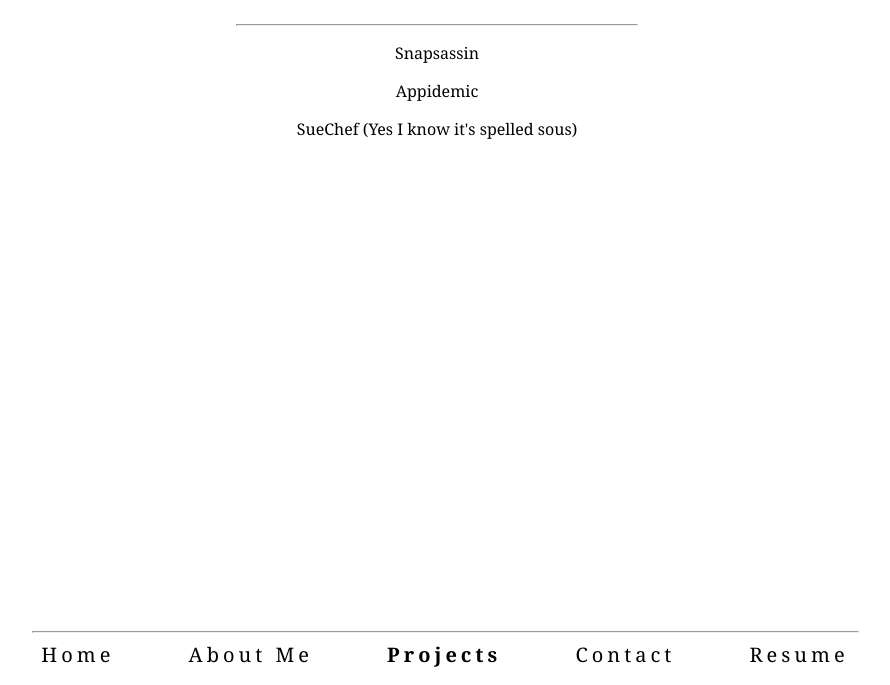
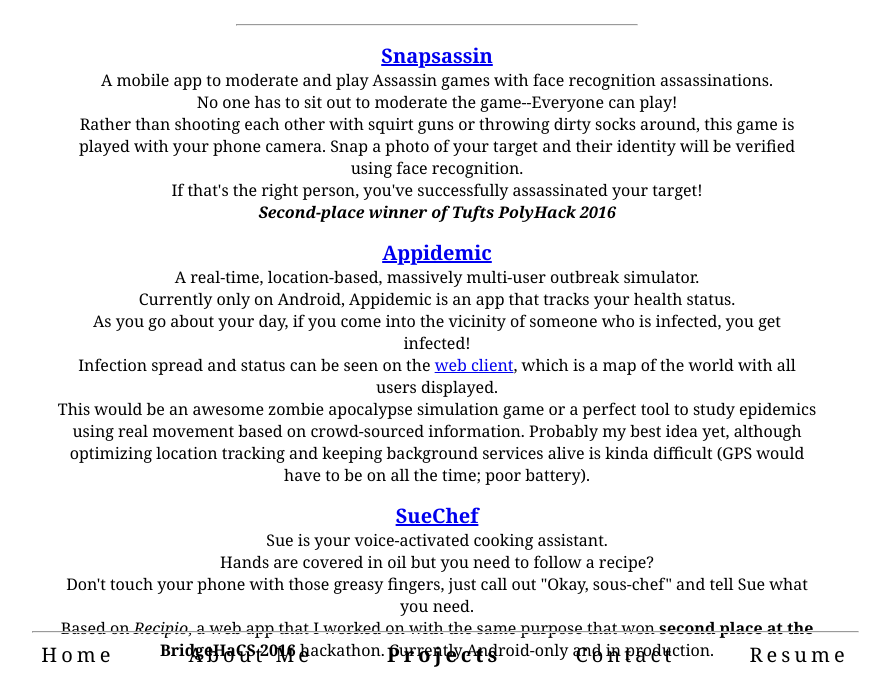
Before and after one commit to chentetran/chentetran.github.io, a plain HTML site: page projects.html in a window 1280 px wide. Shown: the part 116-801 px from the top of the page, without its empty margins (203-1093 px from the left). Drawn offline with Linux system fonts and the light colour scheme.

Commit message:
added seuchef

```diff
--- a/projects.html
+++ b/projects.html
@@ -11,9 +11,9 @@
 	<div class="screen center text">
 		<h1 class="shadow">Projects</h1>
 		<hr>
-		<p>Snapsassin</p>
-		<p>Appidemic</p>
-		<p>SueChef (Yes I know it's spelled sous)</p>
+		<p><b class="subtitle center"><a href="https://github.com/chentetran/snapsassin">Snapsassin</a></b> <br>A mobile app to moderate and play Assassin games with face recognition assassinations. <br>No one has to sit out to moderate the game--Everyone can play! <br>Rather than shooting each other with squirt guns or throwing dirty socks around, this game is played with your phone camera. Snap a photo of your target and their identity will be verified using face recognition. <br>If that's the right person, you've successfully assassinated your target!<br><b><i>Second-place winner of Tufts PolyHack 2016</i></b></p>
+		<p><b class="subtitle center"><a href="https://github.com/chentetran/appidemic-android">Appidemic</a></b> <br>A real-time, location-based, massively multi-user outbreak simulator. <br>Currently only on Android, Appidemic is an app that tracks your health status. <br>As you go about your day, if you come into the vicinity of someone who is infected, you get infected! <br>Infection spread and status can be seen on the <a href="https://appidemic.herokuapp.com/">web client</a>, which is a map of the world with all users displayed. <br>This would be an awesome zombie apocalypse simulation game or a perfect tool to study epidemics using real movement based on crowd-sourced information. Probably my best idea yet, although optimizing location tracking and keeping background services alive is kinda difficult (GPS would have to be on all the time; poor battery).</p>
+		<p><b class="subtitle center"><a href="https://github.com/alexravan/suechef">SueChef</a></b><br> Sue is your voice-activated cooking assistant. <br>Hands are covered in oil but you need to follow a recipe? <br>Don't touch your phone with those greasy fingers, just call out "Okay, sous-chef" and tell Sue what you need. <br>Based on <i>Recipio</i>, a web app that I worked on with the same purpose that won <b>second place at the BridgeHaCS 2016</b> hackathon. Currently Android-only and in production.</p>
 	</div>
 	</div>
 
--- a/style.css
+++ b/style.css
@@ -164,3 +164,7 @@
 #poop {
 	background-color: green;
 }
+
+.subtitle {
+	font-size: 20px;
+}
```
